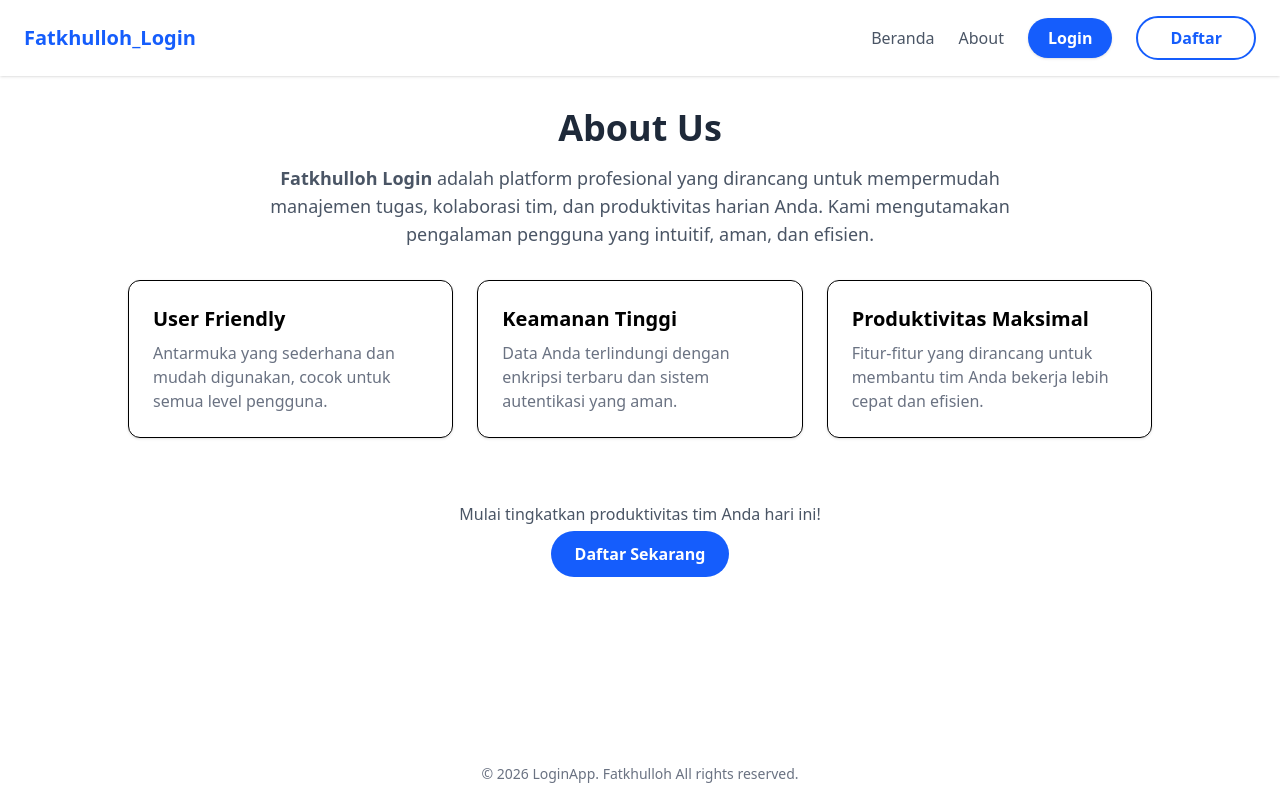
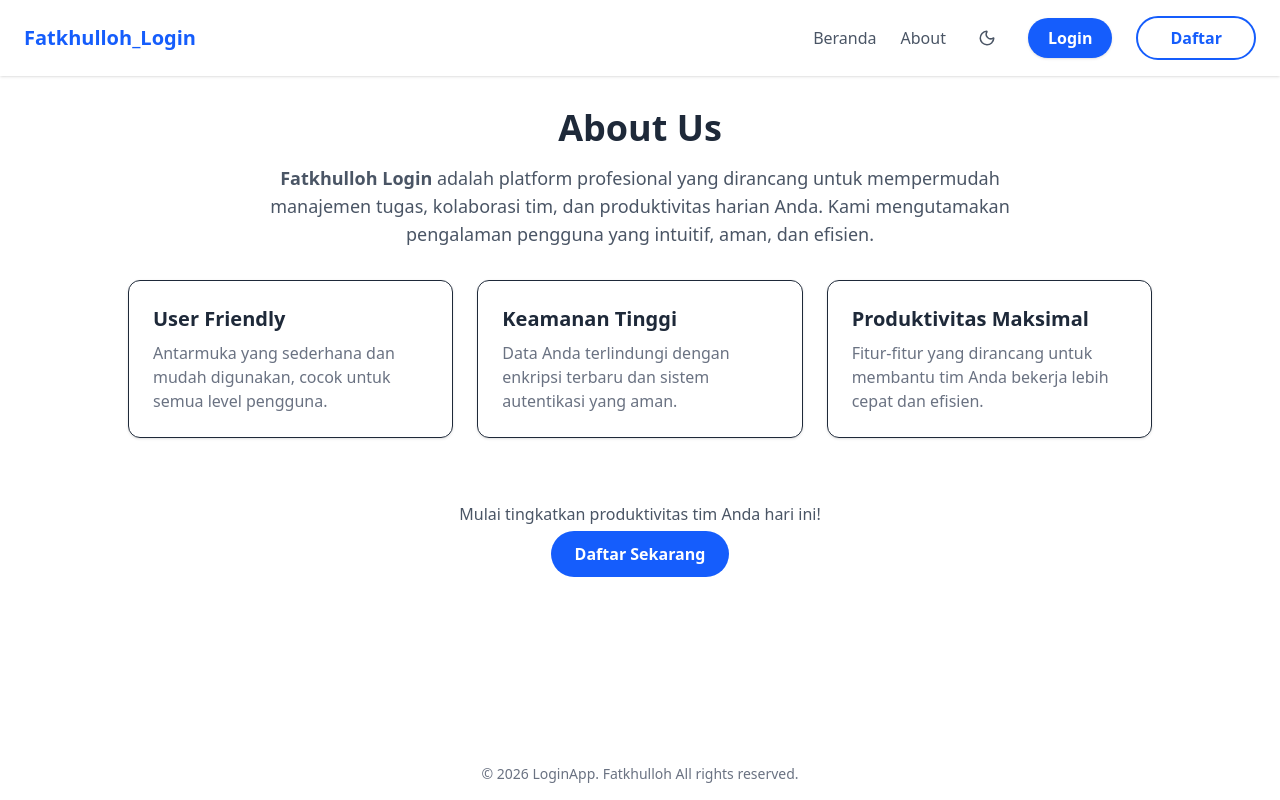
Before and after one commit to fatkhulloh/nextjslogin, a Next.js app: page /about in a window 1280 px wide. Built offline with nearby package versions, Linux system fonts and the light colour scheme; no server answers.

Commit message:
Wip DarkMode

```diff
--- a/app/layout/Navbars.tsx
+++ b/app/layout/Navbars.tsx
@@ -2,7 +2,7 @@
 
 import Link from "next/link"
 import { useState, useEffect } from "react"
-import { ChevronDown } from "lucide-react"
+import { ChevronDown, Sun, Moon } from "lucide-react"
 
 interface NavbarsProps {
   user: { username: string } | null
@@ -11,8 +11,10 @@ interface NavbarsProps {
 
 export default function Navbars({ user, setUser }: NavbarsProps) {
   const [dropdownOpen, setDropdownOpen] = useState(false)
-  const [loadingUser, setLoadingUser] = useState(true) // <-- baru
+  const [loadingUser, setLoadingUser] = useState(true)
+  const [darkMode, setDarkMode] = useState(false)
 
+  // cek user login
   useEffect(() => {
     const fetchUser = async () => {
       try {
@@ -26,11 +28,25 @@ export default function Navbars({ user, setUser }: NavbarsProps) {
       } catch {
         setUser(null)
       } finally {
-        setLoadingUser(false) // <-- selesai cek
+        setLoadingUser(false)
       }
     }
     fetchUser()
   }, [setUser])
+
+  // cek localStorage untuk darkMode saat pertama kali load
+  useEffect(() => {
+    const savedMode = localStorage.getItem("darkMode")
+    if (savedMode === "true") {
+      setDarkMode(true)
+      document.body.classList.add("bg-gray-900", "text-white")
+      document.body.classList.remove("bg-white", "text-gray-800")
+    } else {
+      setDarkMode(false)
+      document.body.classList.remove("bg-gray-900", "text-white")
+      document.body.classList.add("bg-white", "text-gray-800")
+    }
+  }, [])
 
   const handleLogout = async () => {
     await fetch("/api/logout", { method: "POST" })
@@ -39,17 +55,38 @@ export default function Navbars({ user, setUser }: NavbarsProps) {
     window.location.href = "/"
   }
 
-  // Jika masih loading, jangan render tombol login/daftar dulu
+  const toggleDarkMode = () => {
+    setDarkMode(!darkMode)
+    if (!darkMode) {
+      document.body.classList.add("bg-gray-900", "text-white")
+      document.body.classList.remove("bg-white", "text-gray-800")
+      localStorage.setItem("darkMode", "true")
+    } else {
+      document.body.classList.remove("bg-gray-900", "text-white")
+      document.body.classList.add("bg-white", "text-gray-800")
+      localStorage.setItem("darkMode", "false")
+    }
+  }
+
   if (loadingUser) return null
 
   return (
-    <nav className="w-full bg-white shadow-sm">
+    <nav className="w-full shadow-sm dark:bg-gray-800 transition-colors">
       <div className="max-w-7xl mx-auto px-6 py-4 flex justify-between items-center">
         <h1 className="text-xl font-bold text-blue-600">Fatkhulloh_Login</h1>
 
-        <div className="flex items-center gap-6 text-gray-600 font-medium">
+        <div className="flex items-center gap-4 md:gap-6 text-gray-600 font-medium">
           <Link href="/" className="hover:text-blue-600">Beranda</Link>
           <Link href="/about" className="hover:text-blue-600">About</Link>
+
+          {/* Dark Mode Toggle */}
+          <button
+            onClick={toggleDarkMode}
+            className="p-2 rounded-full hover:bg-gray-200 dark:hover:bg-gray-700 transition"
+            title={darkMode ? "Light Mode" : "Dark Mode"}
+          >
+            {darkMode ? <Sun size={18} /> : <Moon size={18} />}
+          </button>
 
           {!user && (
             <>
@@ -72,17 +109,17 @@ export default function Navbars({ user, setUser }: NavbarsProps) {
           {user && (
             <div className="relative">
               <button
-                className="flex items-center gap-1 px-4 py-2 rounded-full border hover:bg-gray-100 transition"
+                className="flex items-center gap-1 px-4 py-2 rounded-full border hover:bg-gray-100 dark:hover:bg-gray-700 transition"
                 onClick={() => setDropdownOpen(!dropdownOpen)}
               >
                 {user.username} <ChevronDown size={16} />
               </button>
 
               {dropdownOpen && (
-                <div className="absolute right-0 mt-2 w-40 bg-white border rounded-lg shadow-lg py-2 z-50">
+                <div className="absolute right-0 mt-2 w-40 bg-white dark:bg-gray-800 border rounded-lg shadow-lg py-2 z-50">
                   <button
                     onClick={handleLogout}
-                    className="w-full text-left px-4 py-2 text-gray-700 hover:bg-gray-100 transition"
+                    className="w-full text-left px-4 py-2 text-gray-700 dark:text-gray-200 hover:bg-gray-100 dark:hover:bg-gray-700 transition"
                   >
                     Logout
                   </button>
```
